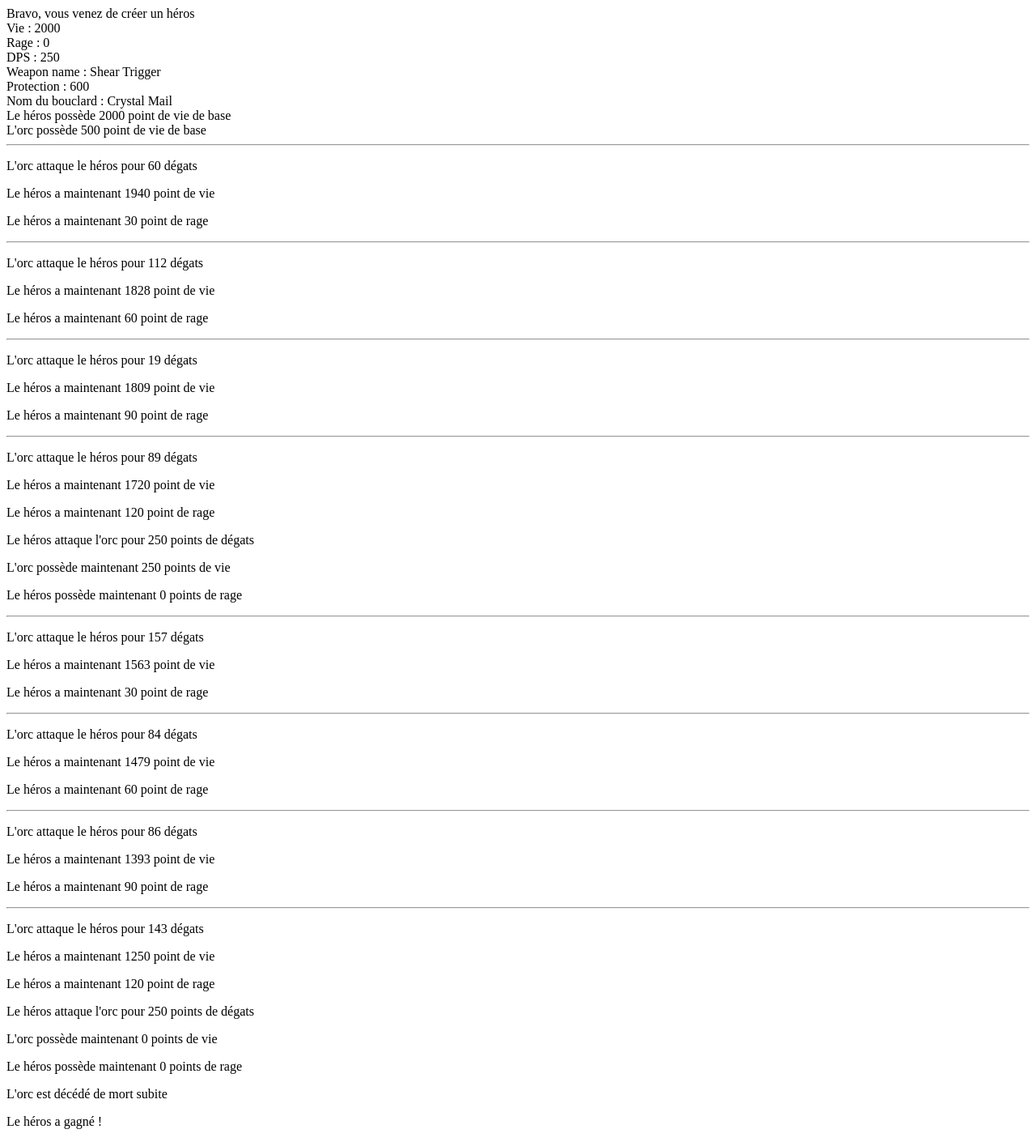
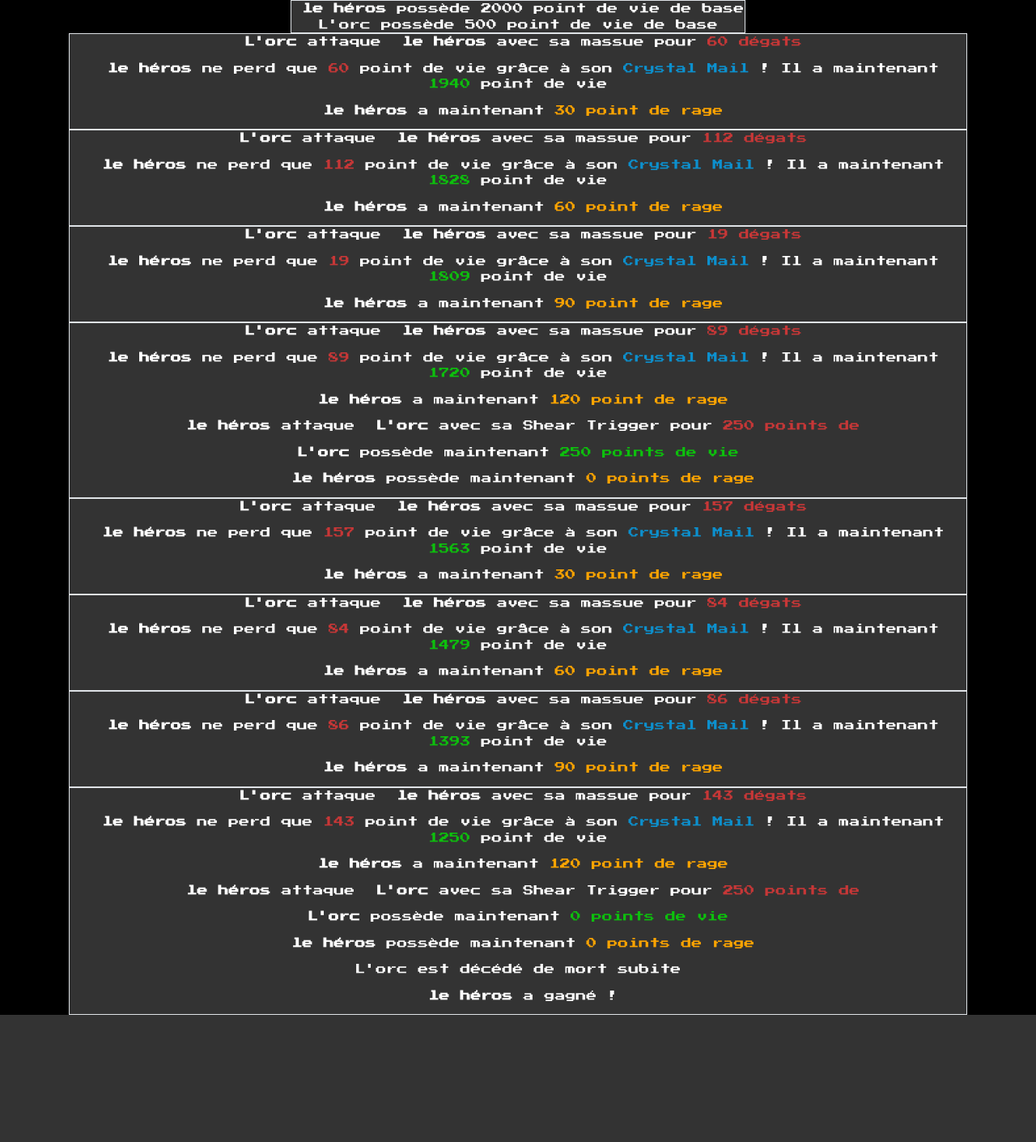
Before and after one commit to TristanDCP/ProgOOPartie1, a PHP site: page / in a window 1280 px wide. Shown: the whole page at 81% size. After the commit the page ends 1253 px from the top, so only its background shows below. Run offline with PHP 8.4, Linux system fonts and the light colour scheme.

Commit message:
Ajout changement nom arme/armure

```diff
--- a/Hero.php
+++ b/Hero.php
@@ -43,14 +43,14 @@ class Hero extends Character{
       $this->weaponDamage = $weaponDamageValue;
       $this->shield = $shieldName;
       $this->shieldValue = $shieldDefenseValue;
-      echo 'Bravo, vous venez de créer un héros <br>';
-      echo 'Vie : ' . parent::getHealth() . '<br>';
-         // $this->getHealth()
-      echo 'Rage : ' . $this->getRage() . '<br>';
-      echo 'DPS : ' . $this->getWeaponDamage() . '<br>';
-      echo 'Weapon name : ' . $this->getWeapon() . '<br>';
-      echo 'Protection : ' . $this->getShieldValue() . '<br>';
-      echo 'Nom du bouclard : ' . $this->getShield() . '<br>';
+      // echo 'Bravo, vous venez de créer un héros <br>';
+      // echo 'Vie : ' . parent::getHealth() . '<br>';
+      //    // $this->getHealth()
+      // echo 'Rage : ' . $this->getRage() . '<br>';
+      // echo 'DPS : ' . $this->getWeaponDamage() . '<br>';
+      // echo 'Weapon name : ' . $this->getWeapon() . '<br>';
+      // echo 'Protection : ' . $this->getShieldValue() . '<br>';
+      // echo 'Nom du bouclard : ' . $this->getShield() . '<br>';
    }
 
    public function attacked($attackValue){
--- a/index.php
+++ b/index.php
@@ -10,34 +10,46 @@ $increaseValue = +30;
 
 <!DOCTYPE html>
 <html lang="fr">
+
 <head>
     <meta charset="UTF-8">
     <meta name="viewport" content="width=device-width, initial-scale=1.0">
+    <link rel="stylesheet" href="https://stackpath.bootstrapcdn.com/bootstrap/4.5.0/css/bootstrap.min.css"
+        integrity="sha384-9aIt2nRpC12Uk9gS9baDl411NQApFmC26EwAOH8WgZl5MYYxFfc+NcPb1dKGj7Sk" crossorigin="anonymous">
+    <link href="https://fonts.googleapis.com/css2?family=Press+Start+2P&display=swap" rel="stylesheet">
+    <link rel="stylesheet" href="styles.css">
     <title>Warcraft</title>
 </head>
+
 <body>
-
-<?php echo 'Le héros possède  ' .$hero->getHealth(). ' point de vie de base <br>';?>
+    <div class="container">
+        <div class="text-center">
+            <div class="stats text-center border border-black text-white textcontainer">
+                <?php echo '<span class="namefocus">le héros </span> possède  ' .$hero->getHealth(). ' point de vie de base <br>';?>
                 <?php echo 'L\'orc possède  ' .$orc->getHealth(). ' point de vie de base <br>';?>
+            </div>
+        </div>
+    </div>
     <?php
 while($hero->getHealth() > 0){
      $orc->randomOrcAttackDamage(); ?>
-     <?= '<hr>'?>
-    <p>L'orc attaque le héros pour <?= $orc->getDamage() - $hero->getShieldValue()?> dégats</p>
+    <div class="container">
+        <div class="text-center border border-black text-white textcontainer">
+            <p><span class="namefocus">L'orc </span>attaque <span class="namefocus">le héros </span> avec sa massue pour <span class="damage"><?= $orc->getDamage() - $hero->getShieldValue()?> dégats</span></p>
             <?php $hero->attacked($orc->getDamage())?>
-    <p>Le héros a maintenant <?= $hero->getHealth()?> point de vie</p>
+            <p><span class="namefocus">le héros </span> ne perd que <span class="damage"><?= $orc->getDamage() - $hero->getShieldValue()?></span> point de vie grâce à son <span class="protection"><?= $hero->getShield()?></span> ! Il a maintenant <span class="health"><?= $hero->getHealth()?></span>point de vie</p>
             <?php $hero->rageIncrease($increaseValue)?>
-    <p>Le héros a maintenant <?= $hero->getRage()?> point de rage</p>
+            <p><span class="namefocus">le héros </span> a maintenant <span class="rage"><?= $hero->getRage()?> point de rage</span></p>
             <?php if($hero->getRage() > 100){
         $orc->setHealth($orc->getHealth() - $hero->getWeaponDamage())?>
-        <p>Le héros attaque l'orc pour  <?= $hero->getWeaponDamage() ?> points de dégats</p>
-        <p>L'orc possède maintenant  <?= $orc->getHealth(- $hero->getWeaponDamage()) ?> points de vie</p>
+            <p><span class="namefocus">le héros </span> attaque <span class="namefocus">L'orc </span> avec sa <?= $hero->getWeapon() ?> pour <span class="damage"><?= $hero->getWeaponDamage() ?> points de </span></p>
+            <p><span class="namefocus">L'orc </span> possède maintenant <span class="health"><?= $orc->getHealth(- $hero->getWeaponDamage()) ?> points de vie</span></p>
             <?php $hero->setRage(0)?>
-        <p>Le héros possède maintenant  <?= $hero->getRage() ?> points de rage</p>
+            <p><span class="namefocus">le héros </span> possède maintenant <span class="rage"> <?= $hero->getRage() ?> points de rage </span></p>
             <?php
          if($orc->getHealth() <= 0){?>
             <p> <?='L\'orc est décédé de mort subite'; ?></p>
-         <p> <?= 'Le héros a gagné !' ?></p>
+            <p> <?= '<span class="namefocus">le héros </span> a gagné !' ?></p>
             <?php
          break;
          }
@@ -46,12 +58,25 @@ while($hero->getHealth() > 0){
 }
 ?>
             <?php if($hero->getHealth() <= 0){
-        echo 'Le héros est mort.';
+        echo '<span class="namefocus">le héros </span> est mort.';
     }?>
+        </div>
+    </div>
+    </div>
     <?php
+
 }
 ?>
 
+    <script src="https://code.jquery.com/jquery-3.5.1.slim.min.js"
+        integrity="sha384-DfXdz2htPH0lsSSs5nCTpuj/zy4C+OGpamoFVy38MVBnE+IbbVYUew+OrCXaRkfj" crossorigin="anonymous">
+    </script>
+    <script src="https://cdn.jsdelivr.net/npm/popper.js@1.16.0/dist/umd/popper.min.js"
+        integrity="sha384-Q6E9RHvbIyZFJoft+2mJbHaEWldlvI9IOYy5n3zV9zzTtmI3UksdQRVvoxMfooAo" crossorigin="anonymous">
+    </script>
+    <script src="https://stackpath.bootstrapcdn.com/bootstrap/4.5.0/js/bootstrap.min.js"
+        integrity="sha384-OgVRvuATP1z7JjHLkuOU7Xw704+h835Lr+6QL9UvYjZE3Ipu6Tp75j7Bh/kR0JKI" crossorigin="anonymous">
+    </script>
+</body>
 
-</body>
 </html>
--- /dev/null
+++ b/styles.css
@@ -0,0 +1,55 @@
+html{
+    width: 100%;
+    height: 100%;
+    max-width: 100%;
+    max-height: 100%;
+    color:white;
+    font-family: 'Press Start 2P', cursive;
+    font-size: small;
+}
+
+body{
+    width: 100%;
+    height: 100%;
+    max-width: 100%;
+    max-height: 100%;
+    background-color:black;
+    background-image: url();
+    background-repeat:no-repeat;
+    font-family: 'Press Start 2P', cursive;
+}
+
+.container{
+    max-height: 100%;
+}
+
+.stats{
+    display: inline-block;
+}
+
+.health{
+    color: rgb(13, 192, 13);
+    padding-right:1rem;
+}
+
+.protection{
+    color: rgba(0, 174, 255, 0.76);
+}
+
+.damage{
+    color:rgba(241, 56, 56, 0.781);
+}
+
+.rage{
+    color: orange;
+}
+
+.namefocus{
+    font-weight: bold;
+    padding-left: 1rem;
+}
+
+.textcontainer{
+    background-color: rgb(255, 255, 255, 0.2);
+
+}
```
Also changed, not shown: Hades Gigas.gif (added), WizardOgre.gif (added), WoLAttack.gif (added), WoLWin.gif (added), WoLdead.gif (added), backgroundimage.jpg (added). Lines whose indentation alone changed are shown as unchanged.
